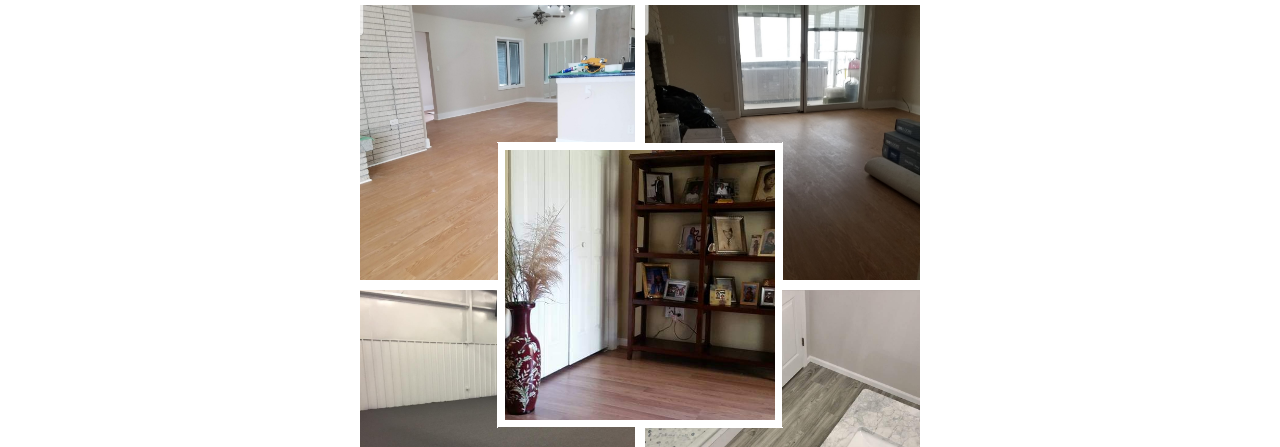
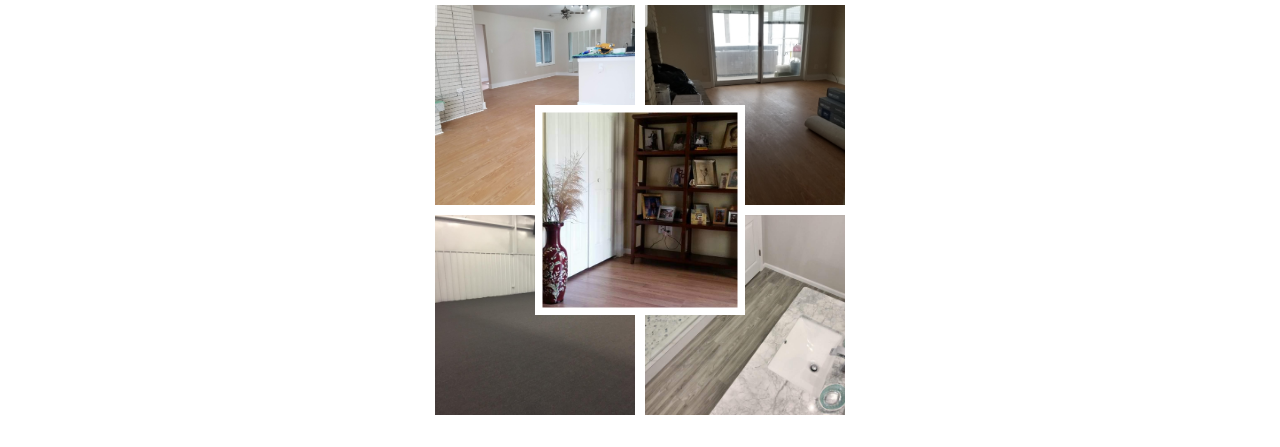
Before and after one commit to Charliefb55/carpet-man-flooring, a website: page about.html in a window 1280 px wide. Shown: the part 505-952 px from the top of the page. Drawn offline with nearby package versions, Linux system fonts and the light colour scheme.

Commit message:
Update aboutstyles.css

```diff
--- a/aboutstyles.css
+++ b/aboutstyles.css
@@ -1,3 +1,11 @@
+html {
+    font-size: 16px;
+}
+
+body {
+    margin: 0;
+}
+
 .about {
     display: flex;
     flex-wrap: wrap;
@@ -33,7 +41,7 @@
 }
 
 .gallery {
-    --size: 275px; /* control the size */
+    --size: 200px; /* control the size */
     --gap: 10px;  /* control the gap */
 
     display: grid;
```
